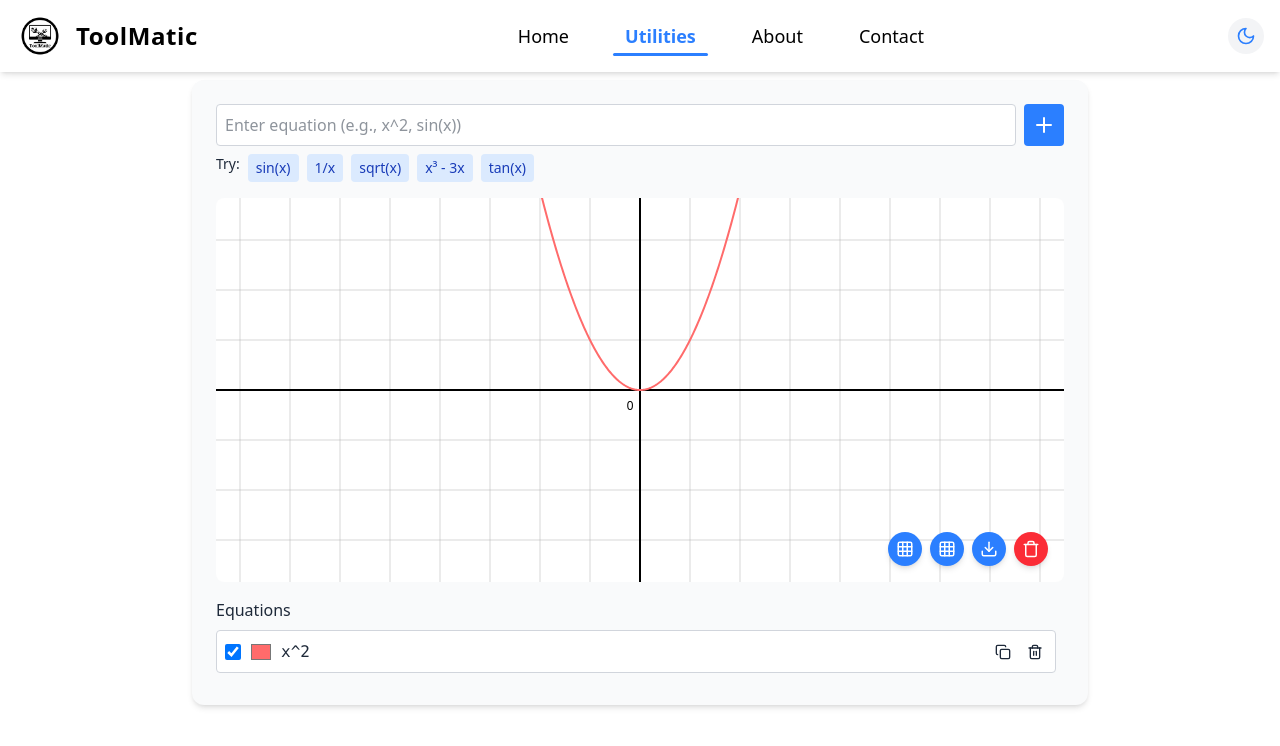
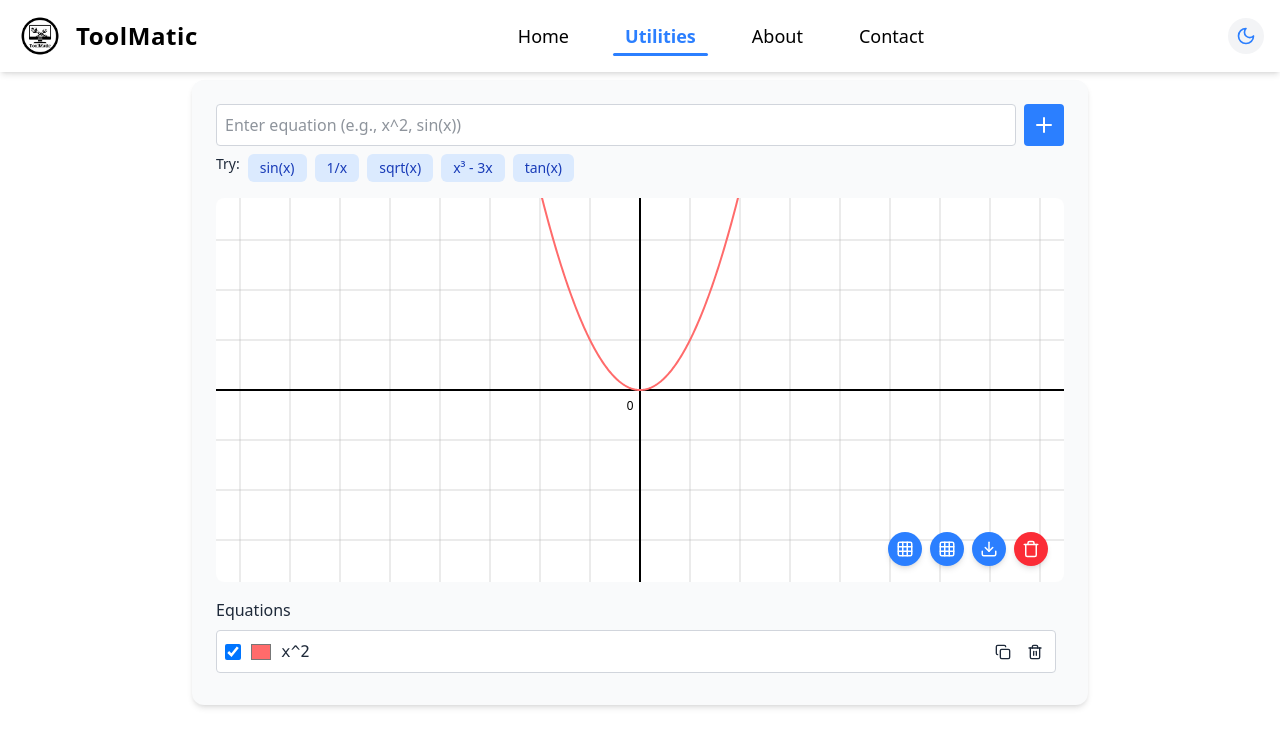
Before and after one commit to Aditya100905/ToolMatic, a React (Vite) app: page /utilities/graph-plotter in a window 1280 px wide. Shown: the top 746 px of the page. Built offline with nearby package versions, Linux system fonts and the light colour scheme; what @react-pdf/renderer would draw is missing.

Commit message:
themed based buttons in graph

```diff
--- a/src/Maths/GraphPlotter.jsx
+++ b/src/Maths/GraphPlotter.jsx
@@ -824,37 +824,30 @@ const UltimateGraphPlotter = ({
 {/* Quick examples */}
 <div className="mt-2 flex flex-wrap gap-2">
   <span className={`${currentTheme.text} text-sm`}>Try:</span>
+  {[
+    { label: 'sin(x)', value: 'sin(x)' },
+    { label: '1/x', value: '1/x' },
+    { label: 'sqrt(x)', value: 'sqrt(x)' },
+    { label: 'x³ - 3x', value: 'x^3 - 3*x' },
+    { label: 'tan(x)', value: 'tan(x)' },
+  ].map((example, index) => (
     <button
-                onClick={() => insertExample('sin(x)')}
-                className={`text-sm px-2 py-1 rounded bg-blue-100 text-blue-800 ${theme === 'dark' ? 'bg-blue-900 text-blue-100' : ''}`}
+      key={index}
+      onClick={() => insertExample(example.value)}
+      className={`
+        text-sm px-3 py-1 rounded-md
+        transition-colors duration-200
+        ${theme === 'dark'
+          ? 'bg-blue-700 text-white hover:bg-blue-600'
+          : 'bg-blue-100 text-blue-800 hover:bg-blue-200'
+        }
+      `}
     >
-                sin(x)
+      {example.label}
     </button>
-              <button
-                onClick={() => insertExample('1/x')}
-                className={`text-sm px-2 py-1 rounded bg-blue-100 text-blue-800 ${theme === 'dark' ? 'bg-blue-900 text-blue-100' : ''}`}
-              >
-                1/x
-              </button>
-              <button
-                onClick={() => insertExample('sqrt(x)')}
-                className={`text-sm px-2 py-1 rounded bg-blue-100 text-blue-800 ${theme === 'dark' ? 'bg-blue-900 text-blue-100' : ''}`}
-              >
-                sqrt(x)
-              </button>
-              <button
-                onClick={() => insertExample('x^3 - 3*x')}
-                className={`text-sm px-2 py-1 rounded bg-blue-100 text-blue-800 ${theme === 'dark' ? 'bg-blue-900 text-blue-100' : ''}`}
-              >
-                x³ - 3x
-              </button>
-              <button
-                onClick={() => insertExample('tan(x)')}
-                className={`text-sm px-2 py-1 rounded bg-blue-100 text-blue-800 ${theme === 'dark' ? 'bg-blue-900 text-blue-100' : ''}`}
-              >
-                tan(x)
-              </button>
+  ))}
 </div>
+
           </div>
 
           {/* Graph Display Section */}
```
Lines whose indentation alone changed are shown as unchanged.
